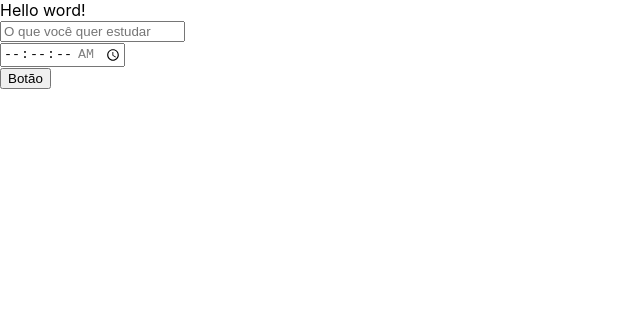
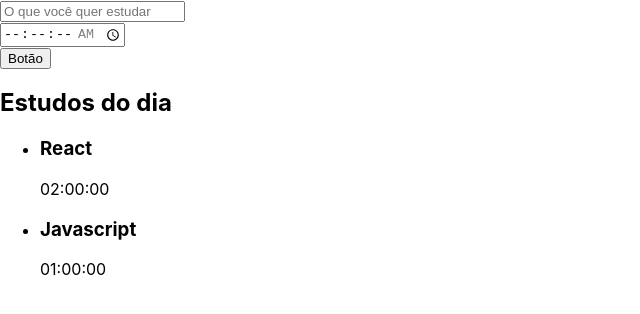
Before and after one commit to felipemarinhodev/alura-studies, a React (Create React App) app: page / in a window 1280 px wide. Shown: the top 314 px of the page, without its empty margins (0-640 px from the left). Built offline with nearby package versions, Linux system fonts and the light colour scheme.

Commit message:
use List component

```diff
--- a/src/App.tsx
+++ b/src/App.tsx
@@ -1,11 +1,12 @@
 import Formulario from './components/Formulario';
+import List from './components/List';
 
 function App() {
   return (
     <div className="App">
-      Hello word!
+      <Formulario />
 
-      <Formulario />
+      <List />
     </div>
   );
 }
```
